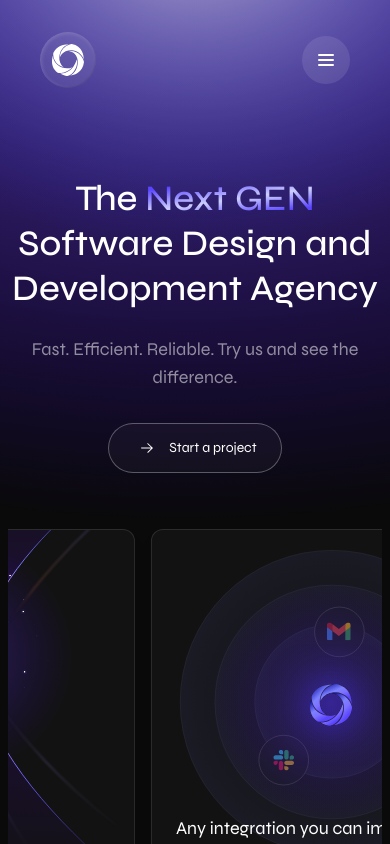
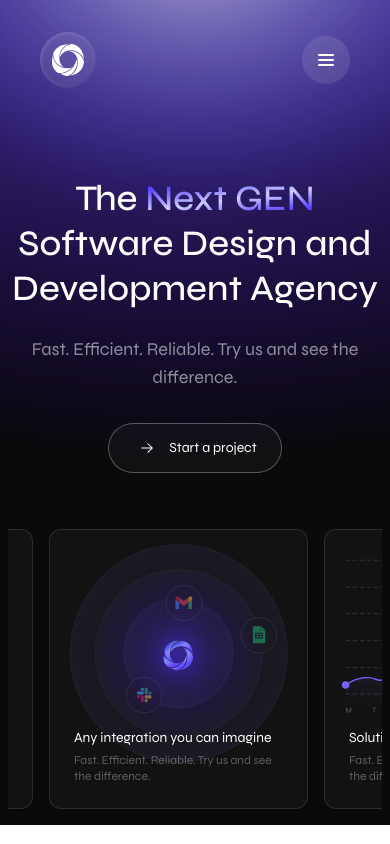
Before and after one commit to afnanahmadtariq/Devstract, a Next.js app: page / in a window 390 px wide. Shown: the top 844 px of the page. Built offline with nearby package versions, Linux system fonts and the light colour scheme.

Commit message:
Update carousel-cards.tsx

```diff
--- a/components/carousel-cards.tsx
+++ b/components/carousel-cards.tsx
@@ -1,6 +1,7 @@
 "use client"
 
-import { useRef, useState, useEffect } from 'react'
+import { useRef} from 'react'
+import { useIsMobile } from "@/hooks/use-mobile"
 
 interface Card {
   id: number
@@ -11,6 +12,7 @@ interface Card {
 
 export default function CarouselCards() {
   const scrollContainerRef = useRef<HTMLDivElement>(null)
+  const isMobile = useIsMobile()
 
   const cards: Card[] = [
     { id: 1, title: "Lightning Fast Delivery", description: "Fast. Efficient. Reliable. Try us and see the difference.", image: "/media/card1.svg" },
@@ -34,7 +36,7 @@ export default function CarouselCards() {
         {loopCards.map((card, idx) => (
           <div
             key={`${card.id}-${idx}`}
-            className="w-[361px] h-[390px] rounded-xl flex-shrink-0 m-2 flex flex-col justify-end shadow-lg relative overflow-hidden border border-white/[0.11]"
+            className="w-[259px] h-[280px] sm:w-[324px] sm:h-[350px] md:w-[361px] md:h-[390px] rounded-xl flex-shrink-0 m-2 flex flex-col justify-end shadow-lg relative overflow-hidden border border-white/[0.11]"
             style={{
               backgroundColor: '#121212'
             }}
@@ -47,8 +49,8 @@ export default function CarouselCards() {
             />
 
             <div className="p-6 text-left relative z-20">
-              <h5 className="text-white font-normal text-lg mb-1">{card.title}</h5>
-              <p className="text-white/[0.32] font-normal text-base">{card.description}</p>
+              <h5 className="text-white font-normal text-sm sm:text-lg mb-1">{card.title}</h5>
+              <p className="text-white/[0.32] font-normal text-xs sm:text-base">{card.description}</p>
             </div>
           </div>
         ))}
```
